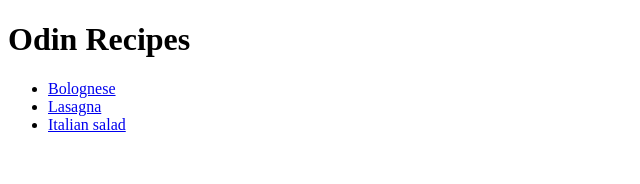
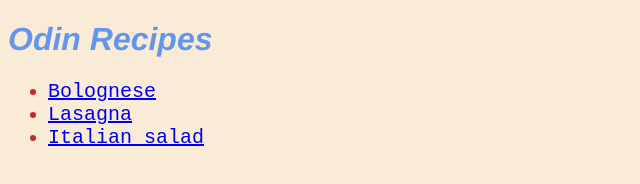
Before and after one commit to Palunken/odin-recipes, a plain HTML site: page index.html in a window 1280 px wide. Shown: the whole page, without its empty margins (0-640 px from the left). Drawn offline with Linux system fonts and the light colour scheme.

Commit message:
Add some simple styling (foundations-cascade)

```diff
--- a/index.html
+++ b/index.html
@@ -3,14 +3,18 @@
     <head>
         <meta charset="UTF-8">
         <title>Odin Recipes</title>
+        <link rel="stylesheet" href="styles.css">
     </head>
 
     <body>
-        <h1>Odin Recipes</h1>
+        <h1 id="h1Title">Odin Recipes</h1>
+        <div id="mainList">
             <ul>
                 <li><a href="recipes/bolognese.html">Bolognese</a></li>
                 <li><a href="recipes/lasagna.html">Lasagna</a></li>
                 <li><a href="recipes/salad.html">Italian salad</a></li>
             </ul>
+        </div>
+
     </body>
 </html>
--- /dev/null
+++ b/styles.css
@@ -0,0 +1,30 @@
+body{
+    background-color:antiquewhite;
+    font-family: fantasy;
+}
+h1{
+    font-family:'Franklin Gothic Medium', 'Arial Narrow', Arial, sans-serif;
+    font-weight: 900;
+}
+
+h2{
+    color: deepskyblue;
+}
+
+h3{
+    color: blue;
+}
+
+#h1Title{
+    font-style: italic;
+    color: cornflowerblue;
+}
+
+li{
+    font-family: 'Courier New', Courier, monospace;
+    font-size: 20px;
+}
+
+#mainList{
+    color: rgb(194, 43, 43);
+}
```
Also changed, not shown: recipes/bolognese.html (+1 -0 lines), recipes/lasagna.html (+1 -0 lines), recipes/salad.html (+1 -0 lines).
